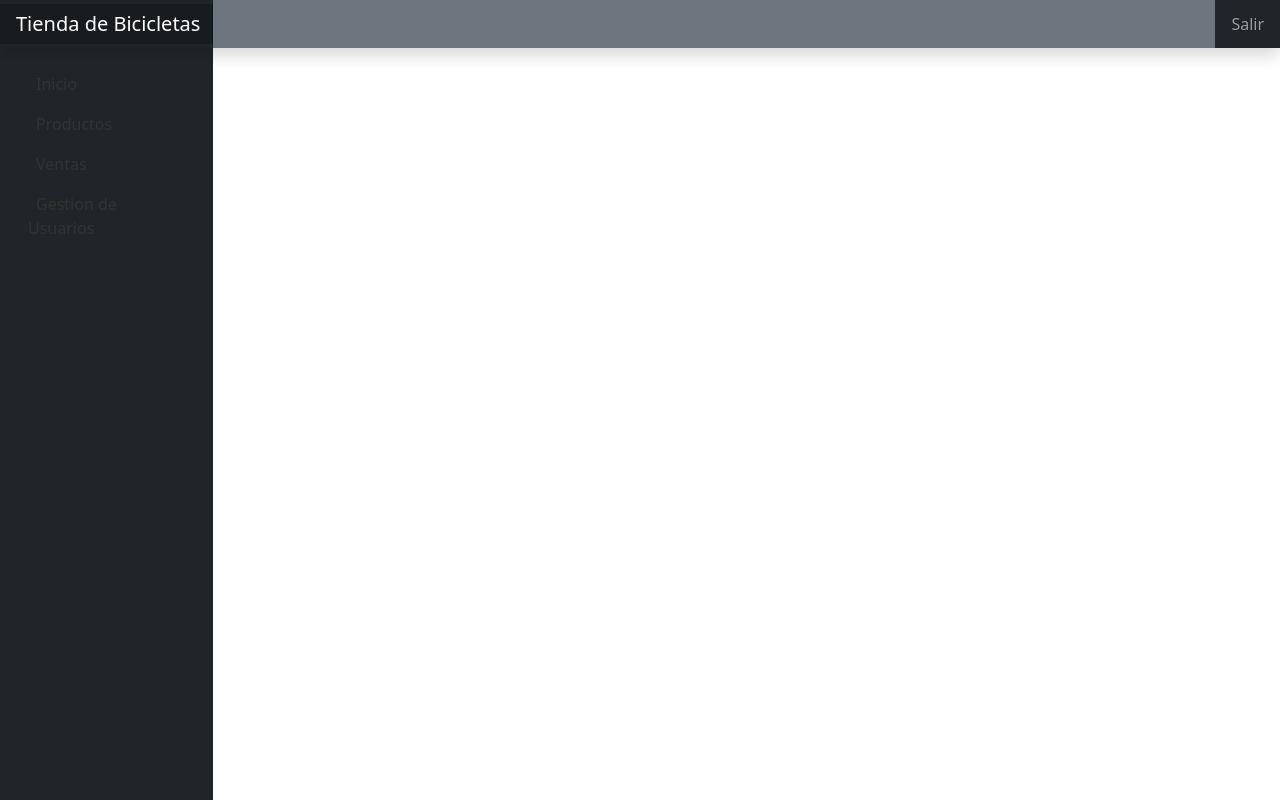
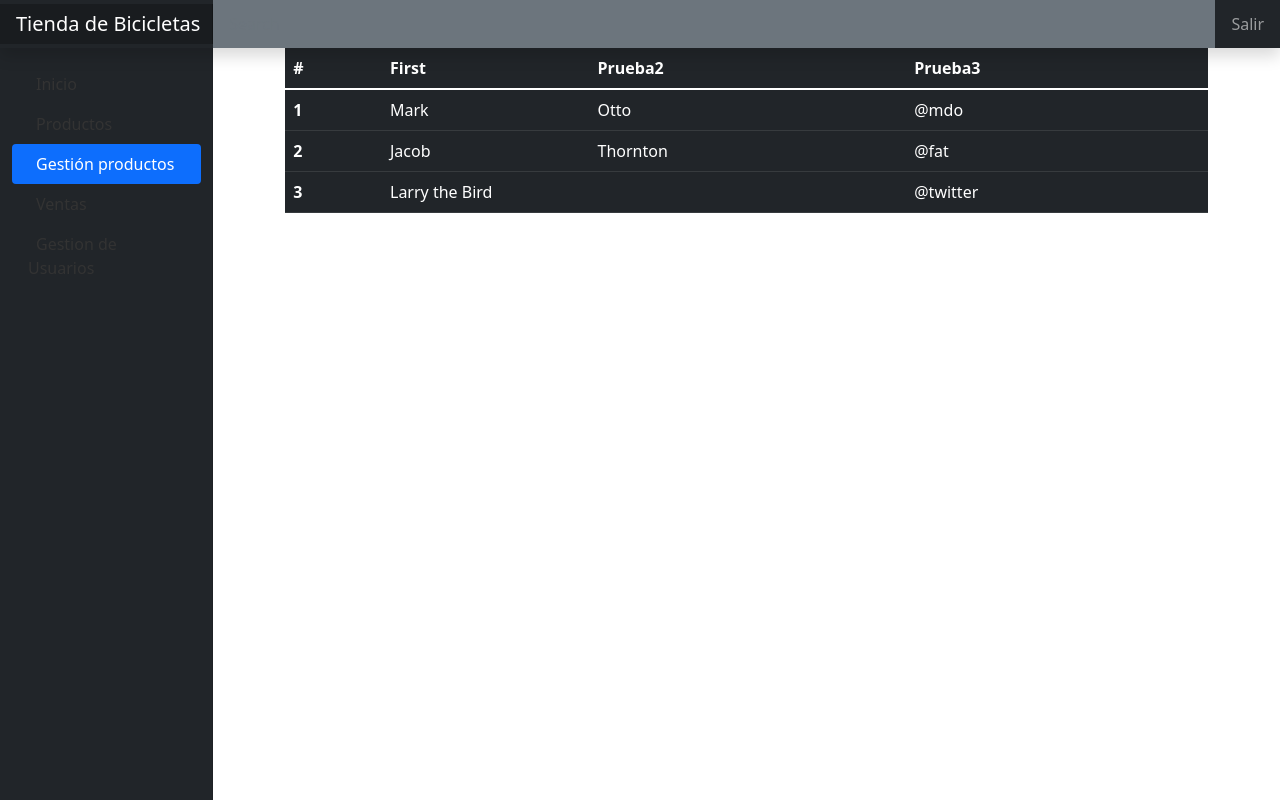
Before and after one commit to vickynavi/FrontendGrupo9, a React (Create React App) app: page /productos/tabla in a window 1280 px wide. Built offline with nearby package versions, Linux system fonts and the light colour scheme; the HTML template or start-up script is replaced by a standard one.

Commit message:
Se creo componente para listar productos

```diff
--- a/src/components/generics/Sidebar/Sidebar.jsx
+++ b/src/components/generics/Sidebar/Sidebar.jsx
@@ -8,6 +8,7 @@ import {
   Route,
 } from "react-router-dom";
 import Productos from '../../modules/productos/Productos';
+import Tablaproductos from '../../modules/productos/tabla/Tablaproductos';
 import Header from '../../header/Header';
 import Home from '../../modules/Home';
 
@@ -37,6 +38,14 @@ const Sidebar = () => {
                   </NavLink>
                 </li>
                 <li className="nav-item">
+                  <NavLink className="nav-link link-light" exact to="/productos/tabla">
+                    <i className="bi-grid me-2"></i>
+                    Gestión productos
+                  </NavLink>
+                </li>
+
+
+                <li className="nav-item">
                   <NavLink className="nav-link link-light" exact to="/ventas">
                     <i className="bi-table me-2"></i>
                     Ventas
@@ -57,7 +66,7 @@ const Sidebar = () => {
           <Switch>
               <Route exact path="/" component={Home} />
               <Route exact path="/productos" component={Productos} />
-
+              <Route exact path="/productos/tabla" component={Tablaproductos} />
 
               <Route path="/ventas">
                 <Table />
--- /dev/null
+++ b/src/components/modules/productos/tabla/Tablaproductos.jsx
@@ -0,0 +1,40 @@
+import React from 'react'
+
+
+const Table = () => {
+    return (
+        <div className = "table container">
+            <table className="table table-dark">
+            <thead>
+                <tr>
+                    <th scope="col">#</th>
+                    <th scope="col">First</th>
+                    <th scope="col">Prueba2</th>
+                    <th scope="col">Prueba3</th>
+                </tr>
+            </thead>
+            <tbody>
+                <tr>
+                    <th scope="row">1</th>
+                    <td>Mark</td>
+                    <td>Otto</td>
+                    <td>@mdo</td>
+                </tr>
+                <tr>
+                    <th scope="row">2</th>
+                    <td>Jacob</td>
+                    <td>Thornton</td>
+                    <td>@fat</td>
+                </tr>
+                <tr>
+                    <th scope="row">3</th>
+                    <td colspan="2">Larry the Bird</td>
+                    <td>@twitter</td>
+                </tr>
+            </tbody>
+        </table>
+        </div >
+    )
+}
+
+export default Table
```
